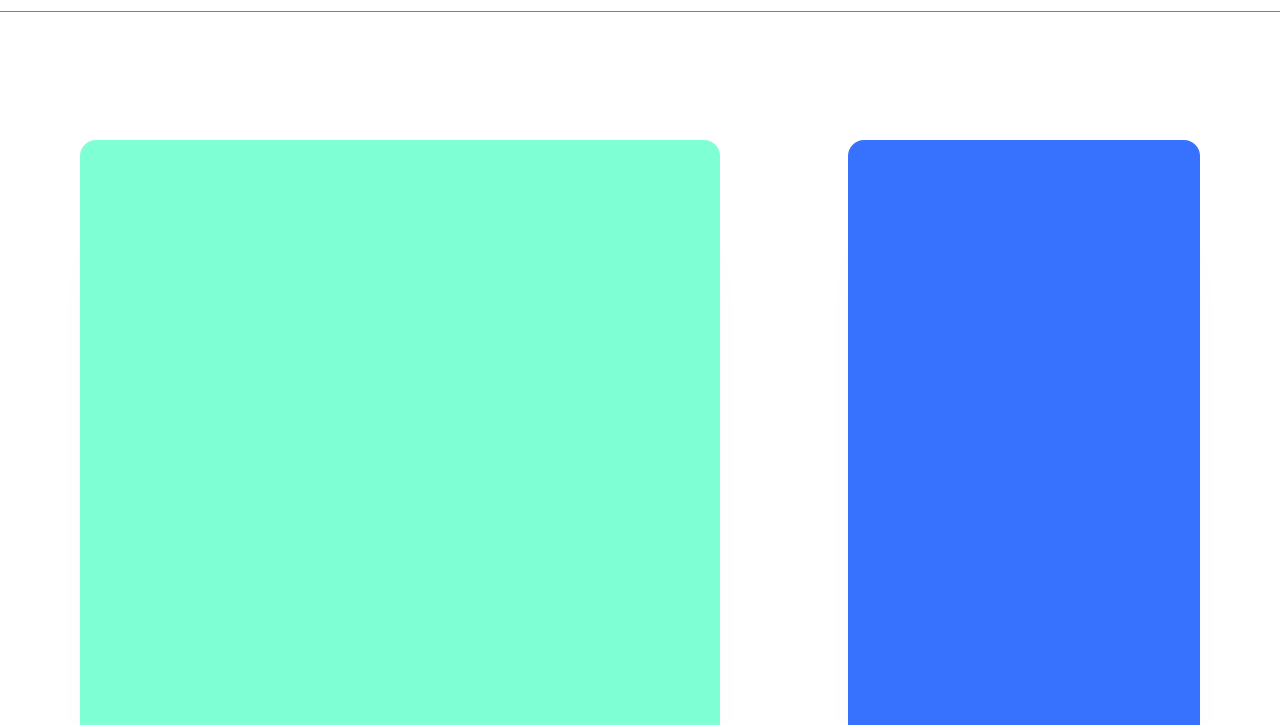
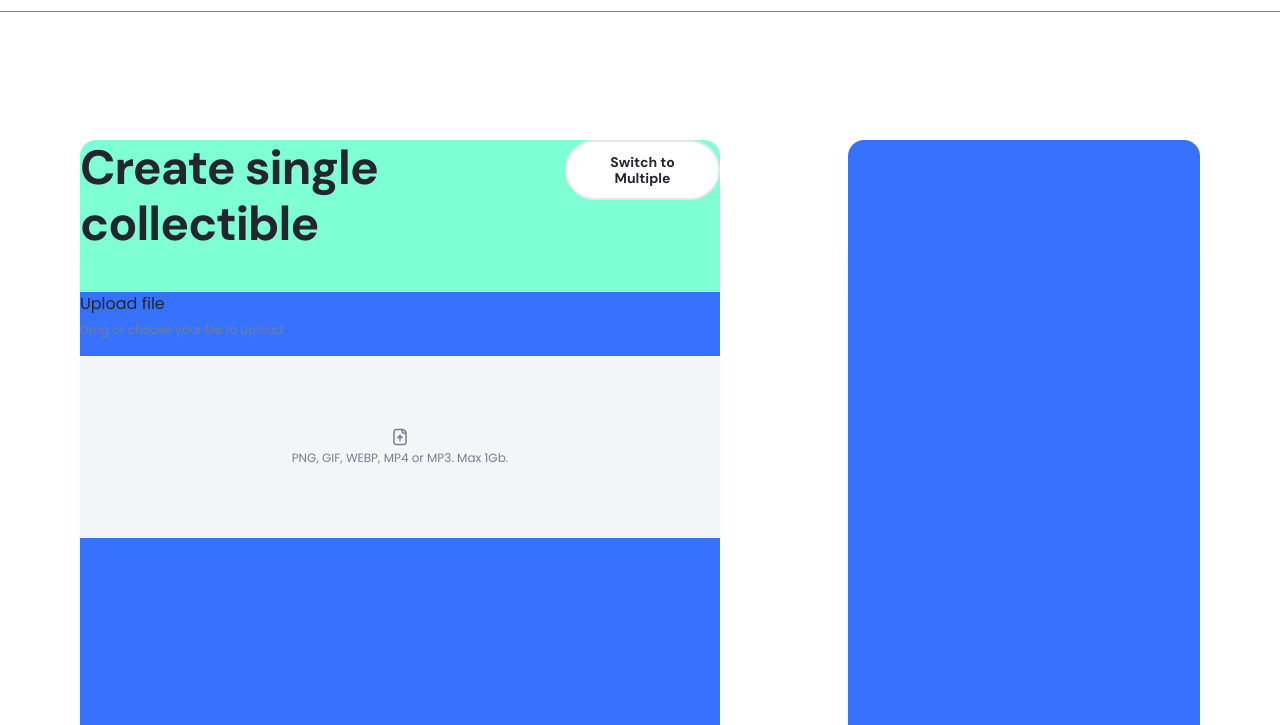
Before and after one commit to EronMG/Crypter-invention, a plain HTML site: page index.html in a window 1280 px wide. Shown: the part 75-800 px from the top of the page. Drawn offline with Linux system fonts and the light colour scheme.

Commit message:
feat: add form__section1

```diff
--- a/index.html
+++ b/index.html
@@ -36,7 +36,31 @@
         </nav>
     </header>
     <div class="section__wrapper">
-        <section class="section1"></section>
+        <section class="section1">
+            <div class="section1__top-content">
+                <div class="section1__title">
+                    <p>Create single collectible</p>
+                </div>
+                <div class="section1__button">
+                    <button type="submit" class="section1__switchbutton"> <p>Switch to Multiple</p></button>
+                </div>
+            </div>
+            <form action="#">
+                <div class="form__section1">
+                    <div class="form__section1__title">
+                        <p class="form__section1__title__content">Upload file</p>
+                        <p class="form__section1__title__content2">Drag or choose your file to upload</p>
+                    </div>
+                    <div class="input-file__container">
+                        <input type="file">
+                        <div class="input-placeholder">
+                            <img src="/pics/file.svg" alt="" width="18px" height="22px">
+                            <p>PNG, GIF, WEBP, MP4 or MP3. Max 1Gb.</p>
+                        </div>
+                    </div>
+                </div>
+            </form>
+        </section>
         <section class="section2"></section>
     </div>
     <footer>
--- a/style.css
+++ b/style.css
@@ -159,8 +159,137 @@ header {
     background-color: aquamarine;
     box-shadow: 0px 64px 64px -48px rgba(31, 47, 70, 0.12);
     border-radius: 16px;
+}
+
+.section1__top-content{
+    display: flex;
+    justify-content: space-between;
+    padding-bottom: 40px;
+}
+
+.section1__title{
+    max-width: 469px;
+    width: 100%;
+}
+
+.section1__title p{
+    font-family: 'DM Sans';
+    font-style: normal;
+    font-weight: 700;
+    font-size: 48px;
+    line-height: 56px;
+    letter-spacing: -0.02em;
+    color: #23262F;
 
 }
+
+.section1__button{
+    max-width: 155px;
+    width: 100%;
+
+
+}
+
+.section1__button button{
+    border: 2px solid #E6E8EC;
+    border-radius: 90px;
+    cursor: pointer;
+    background-color: white;
+}
+
+.section1__switchbutton p{
+    max-width: 123px;
+    width: 100%;
+    margin: 12px 14px;
+    font-family: 'DM Sans';
+    font-style: normal;
+    font-weight: 700;
+    font-size: 14px;
+    line-height: 16px;
+    color: #23262F;
+}
+
+/**---------------FORM---------------*/
+
+form{
+   height: 1267px;
+   display: flex;
+   flex-flow:column;
+   align-items: flex-start;
+   background-color: #3772FF;
+}
+
+.form__section1{
+    display: flex;
+    flex-flow: column;
+    gap: 16px;
+}
+
+.form__section1__title{
+    display: flex;
+    flex-flow: column;
+    gap: 4px;
+}
+
+.form__section1__title__content{
+    font-family: 'Poppins';
+    font-style: normal;
+    font-weight: 500;
+    font-size: 16px;
+    line-height: 24px;
+    display: flex;
+    align-items: center;
+    color: #23262F;
+}
+
+.form__section1__title__content2{
+    font-family: 'Poppins';
+    font-style: normal;
+    font-weight: 400;
+    font-size: 12px;
+    line-height: 20px;
+    display: flex;
+    align-items: center;
+    color: #777E91;
+}
+
+.input-file__container{
+    width: 640px;
+    height: 182px;
+    display: flex;
+    justify-content: center;
+    align-items: center;
+    background-color: #F4F5F6;
+}
+
+.input-file__container input{
+    position: absolute;
+    opacity: 0;
+    max-width: 217px;
+    width: 100%;
+    max-height: 54px;
+    height: 100%;
+    cursor: pointer;
+}
+
+.input-placeholder{
+    display: flex;
+    flex-flow: column;
+    align-items: center;
+}
+
+.input-placeholder p{
+    font-family: 'Poppins';
+    font-style: normal;
+    font-weight: 400;
+    font-size: 12px;
+    line-height: 20px;
+    color: #777E91;
+    }
+
+/**---------------FORM_END---------------*/
+
+
 /**---------------SECTION1_END---------------*/
 
 /**---------------SECTION2---------------*/
```
Also changed, not shown: pics/file.svg (added).
